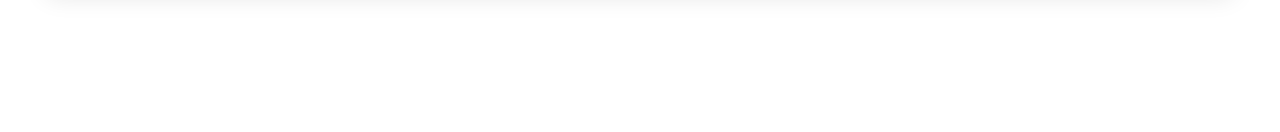
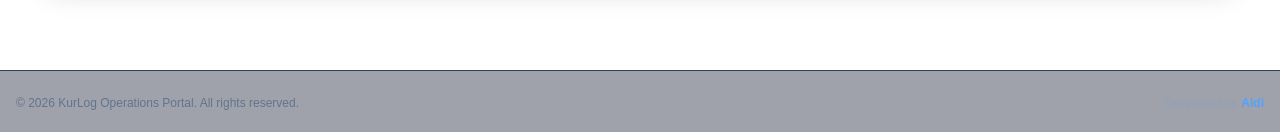
Before and after one commit to aldipirmansyah666/kurlog-operations-portal, a Next.js app: page / in a window 1280 px wide. Shown: the part 797-929 px from the top of the page. Before the commit the page ends 819 px from the top, so only its background shows below. Built offline with nearby package versions, Linux system fonts and the light colour scheme; no server answers; the database is empty.

Commit message:
Menambahkan footer Developed by Aldi

```diff
--- a/app/layout.tsx
+++ b/app/layout.tsx
@@ -3,7 +3,7 @@ import Navbar from './components/Navbar';
 
 export const metadata = {
   title: 'KurLog Operations Portal',
-  description: 'Aplikasi Monitoring Resi dan Otomasi Pengingat Bagging WA',
+  description: 'Sistem Terpadu Monitoring & Otomasi CS',
 };
 
 export default function RootLayout({
@@ -13,9 +13,22 @@ export default function RootLayout({
 }) {
   return (
     <html lang="id">
-      <body className="bg-[#0b0f19] text-slate-100 min-h-screen">
-        <Navbar />
-        {children}
+      <body className="bg-slate-950 text-slate-100 min-h-screen flex flex-col justify-between font-sans antialiased">
+        {/* Navbar Atas */}
+        <div>
+          <Navbar />
+          <main className="pb-12">{children}</main>
+        </div>
+
+        {/* Footer */}
+        <footer className="border-t border-slate-800/80 bg-slate-900/40 py-6 text-center text-xs text-slate-500">
+          <div className="max-w-7xl mx-auto px-4 flex flex-col sm:flex-row items-center justify-between gap-2">
+            <p>© {new Date().getFullYear()} KurLog Operations Portal. All rights reserved.</p>
+            <p className="flex items-center gap-1 font-medium text-slate-400">
+              Developed by <span className="text-blue-400 font-semibold">Aldi</span>
+            </p>
+          </div>
+        </footer>
       </body>
     </html>
   );
```
